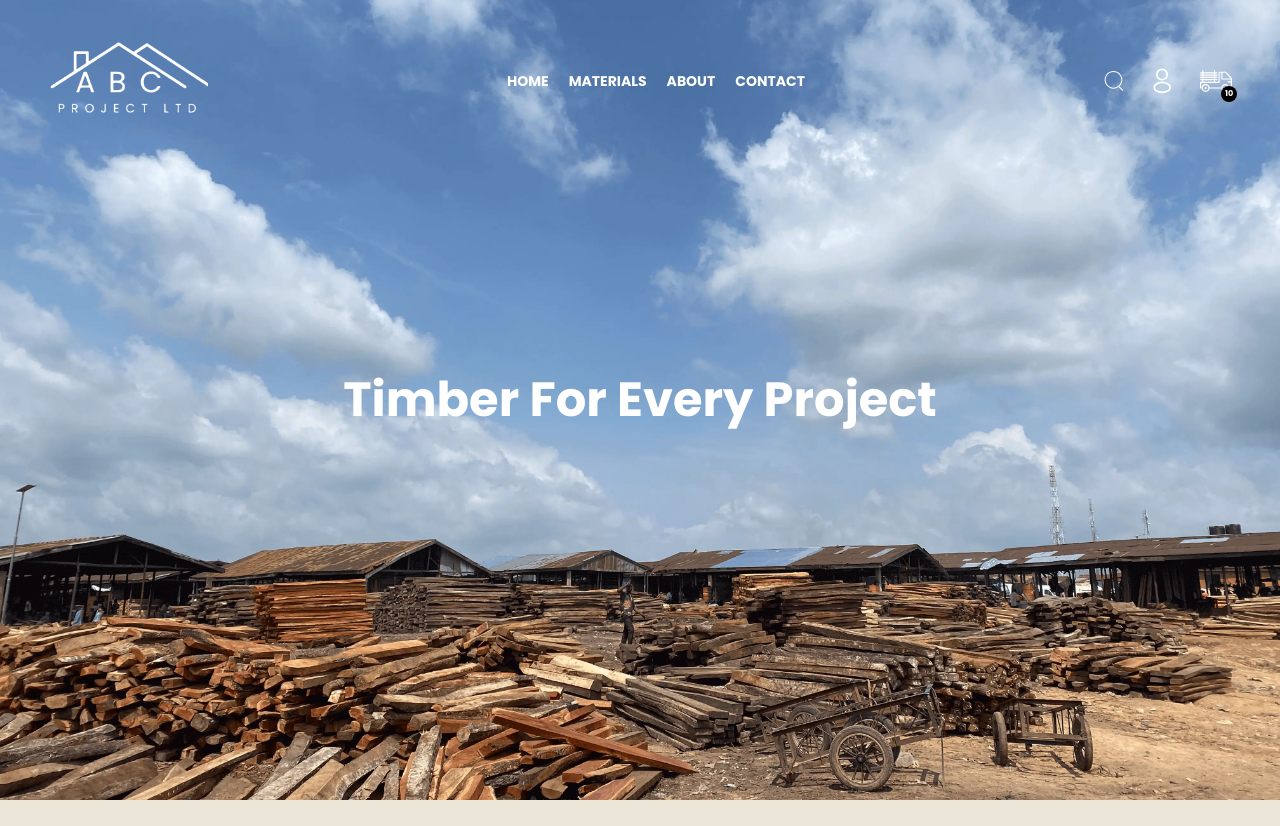
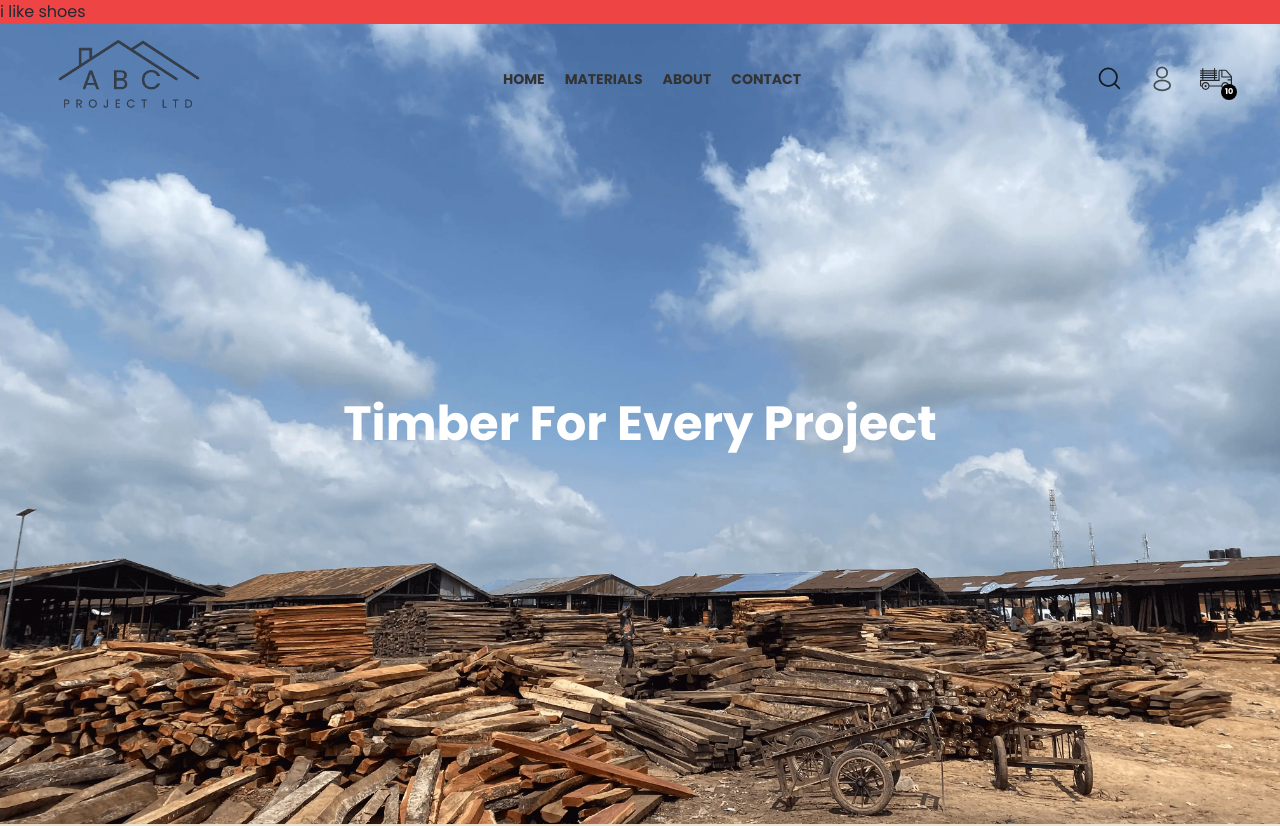
Before and after one commit to Augustine-jr/ABC-Project-Limited, a React (Vite) app: page / in a window 1280 px wide. Shown: the top 826 px of the page. Built offline with nearby package versions, Linux system fonts and the light colour scheme.

Commit message:
added a transition on the navbar

```diff
--- a/package.json
+++ b/package.json
@@ -14,6 +14,7 @@
     "framer-motion": "^11.11.11",
     "react": "^18.3.1",
     "react-dom": "^18.3.1",
+    "react-intersection-observer": "^9.13.1",
     "react-router-dom": "^6.26.2",
     "react-toastify": "^10.0.5",
     "validator": "^13.12.0"
--- a/src/App.tsx
+++ b/src/App.tsx
@@ -1,4 +1,4 @@
-import React from 'react';
+
 import { Routes, Route, useLocation } from 'react-router-dom';
 import Home from './pages/Home';
 import Material from './pages/Material';
--- a/src/components/Him.tsx
+++ b/src/components/Him.tsx
@@ -4,7 +4,7 @@ import { assets } from '../assets/assets';
 
 const Him = () => {
   return (
-    <div className="relative hero min-h-screen overflow-hidden">
+    <div className="relative hero min-h-screen overflow-hidden ">
       {/* Image Background */}
       <img
         src={assets.hero_image} // Replace this with your image path
@@ -13,7 +13,7 @@ const Him = () => {
       />
 
       {/* Hero Content */}
-      <div className="hero-content text-center relative z-10 flex items-center justify-center h-full">
+      <div className="hero-content text-center relative z-10 flex items-center justify-center h-full ">
         <motion.h1
           className="text-white font-bold text-3xl sm:text-4xl lg:text-5xl"
           initial={{ opacity: 0, y: 50 }}
@@ -24,6 +24,7 @@ const Him = () => {
         </motion.h1>
       </div>
     </div>
+
   );
 };
 
--- a/src/components/Navbar.tsx
+++ b/src/components/Navbar.tsx
@@ -6,7 +6,6 @@ import { motion, AnimatePresence } from "framer-motion";
 const Navbar = () => {
   const [visible, setVisible] = useState(false);
   const [menuActive, setMenuActive] = useState(false);
-  const [isHeroSection, setIsHeroSection] = useState(true);
   const location = useLocation();
 
   const toggleMenu = () => {
@@ -18,19 +17,6 @@ const Navbar = () => {
     document.body.style.overflow = newVisibleState ? "hidden" : "auto";
   };
 
-  useEffect(() => {
-    const handleScroll = () => {
-      // Check if scroll position is past the height of the hero section
-      if (window.scrollY > window.innerHeight) {
-        setIsHeroSection(false);
-      } else {
-        setIsHeroSection(true);
-      }
-    };
-
-    window.addEventListener("scroll", handleScroll);
-    return () => window.removeEventListener("scroll", handleScroll);
-  }, []);
 
   useEffect(() => {
     document.body.style.overflow = "auto"; // Ensure scroll is enabled when changing routes
@@ -44,29 +30,29 @@ const Navbar = () => {
   };
 
   return (
+    <div>
+
+
     <motion.div
-      className={`fixed top-0 left-0 w-full z-50 px-6 py-5 transition-all duration-300 ${
-        isHeroSection ? "bg-transparent" : "bg-[#ebe6d7]"
-      }`}
+      className={"fixed top-[20px] left-0 w-full z-50   transition-all duration-300"}
       initial={{ y: -100 }}
       animate={{ y: 0 }}
       transition={{ duration: 0.5, ease: "easeInOut" }}
     >
-      <div className="flex justify-between w-full items-center py-5 px-6 font-bold">
+
+      <div className="flex justify-between w-full items-center py-5 px-12 font-bold">
         <Link to="/">
           <motion.img
-            src={isHeroSection ? assets.ABC_light : assets.ABC_Logo}
+            src={assets.ABC_Logo}
             alt="ABC Logo"
             className="w-20 md:w-40"
-            animate={{ opacity: isHeroSection ? 1 : 0.8 }}
+            animate={{ opacity: 0.8 }}
             transition={{ duration: 0.5 }}
           />
         </Link>
 
         <motion.ul
-          className={`hidden sm:flex gap-5 text-sm ${
-            isHeroSection ? "text-white" : "text-gray-700"
-          }`}
+          className={"hidden sm:flex gap-5 text-sm text-black"}
         >
           {["HOME", "MATERIALS", "ABOUT", "CONTACT"].map((text, index) => (
             <NavLink
@@ -75,7 +61,7 @@ const Navbar = () => {
               className="flex flex-col items-center gap-1"
             >
               <motion.p
-                animate={{ color: isHeroSection ? "#ffffff" : "#333333" }}
+                animate={{ color: "#333333" }}
                 transition={{ duration: 0.5 }}
               >
                 {text}
@@ -86,19 +72,19 @@ const Navbar = () => {
 
         <div className="flex items-center gap-6 justify-between">
           <motion.img
-            src={isHeroSection ? assets.search_icon_light : assets.search_icon}
+            src={assets.search_icon}
             alt="Search Icon"
-            className={`w-7 cursor-pointer ${isHeroSection ? "w-[20px]" : ""}`}
-            animate={{ opacity: isHeroSection ? 1 : 0.8 }}
+            className={`w-7 cursor-pointer`}
+            animate={{ opacity: 0.8 }}
             transition={{ duration: 0.5 }}
           />
 
           <div className="group relative">
             <motion.img
               className="w-7 cursor-pointer"
-              src={isHeroSection ? assets.profile_icon_light : assets.profile_icon}
+              src={assets.profile_icon}
               alt="Profile Icon"
-              animate={{ opacity: isHeroSection ? 1 : 0.8 }}
+              animate={{ opacity: 0.8 }}
               transition={{ duration: 0.5 }}
             />
             <div className="group-hover:block hidden absolute dropdown-menu right-0 pt-4 bg-[#d1c7a3] rounded">
@@ -112,10 +98,10 @@ const Navbar = () => {
 
           <Link to="/cart" className="relative">
             <motion.img
-              src={isHeroSection ? assets.pickuptruck_light : assets.pickuptruck_icon}
+              src={assets.pickuptruck_icon}
               alt="Picktruck Icon"
               className="w-8 min-w-5 cursor-pointer"
-              animate={{ opacity: isHeroSection ? 1 : 0.8 }}
+              animate={{ opacity: 0.8 }}
               transition={{ duration: 0.5 }}
             />
             <p className="absolute right-[-5px] bottom-[-5px] w-4 text-center leading-4 bg-black text-white aspect-square rounded-full text-[8px]">
@@ -174,6 +160,7 @@ const Navbar = () => {
         )}
       </AnimatePresence>
     </motion.div>
+    </div>
   );
 };
 
--- a/src/components/NewsLetterBox.tsx
+++ b/src/components/NewsLetterBox.tsx
@@ -110,7 +110,7 @@ const NewsLetterBox = () => {
   };
 
   return (
-    <div className='text-center pt-8'>
+    <div className='text-center pt-8 '>
       <ToastContainer /> {/* Toast container to display success/error messages */}
 
       <p className='text-lg sm:text-2xl md:text-3xl font-medium text-gray-800 pb-10'>
--- a/src/pages/Home.tsx
+++ b/src/pages/Home.tsx
@@ -8,6 +8,10 @@ import NewsLetterBox from '../components/NewsLetterBox'; // Newsletter subscript
 const Home = () => {
   return (
     <div>
+      <div className="bg-red-500">
+        i like shoes
+      </div>
+
       {/* Full-width Hero section */}
       <div className="w-full">
         <Him /> {/* The hero video and content */}
```
Also changed, not shown: src/index.css (line endings or trailing spaces), 1 other file (tests, documents, lock files or other folders).
